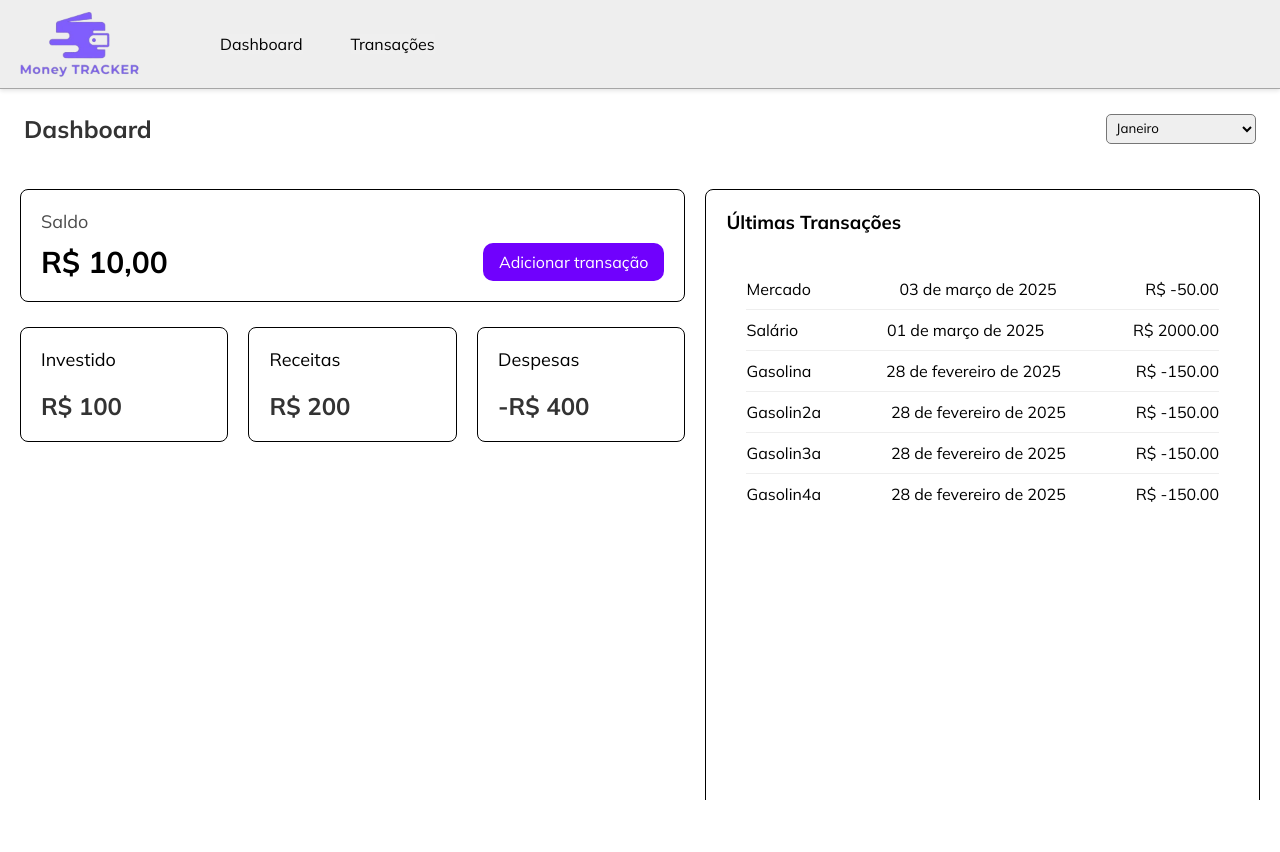
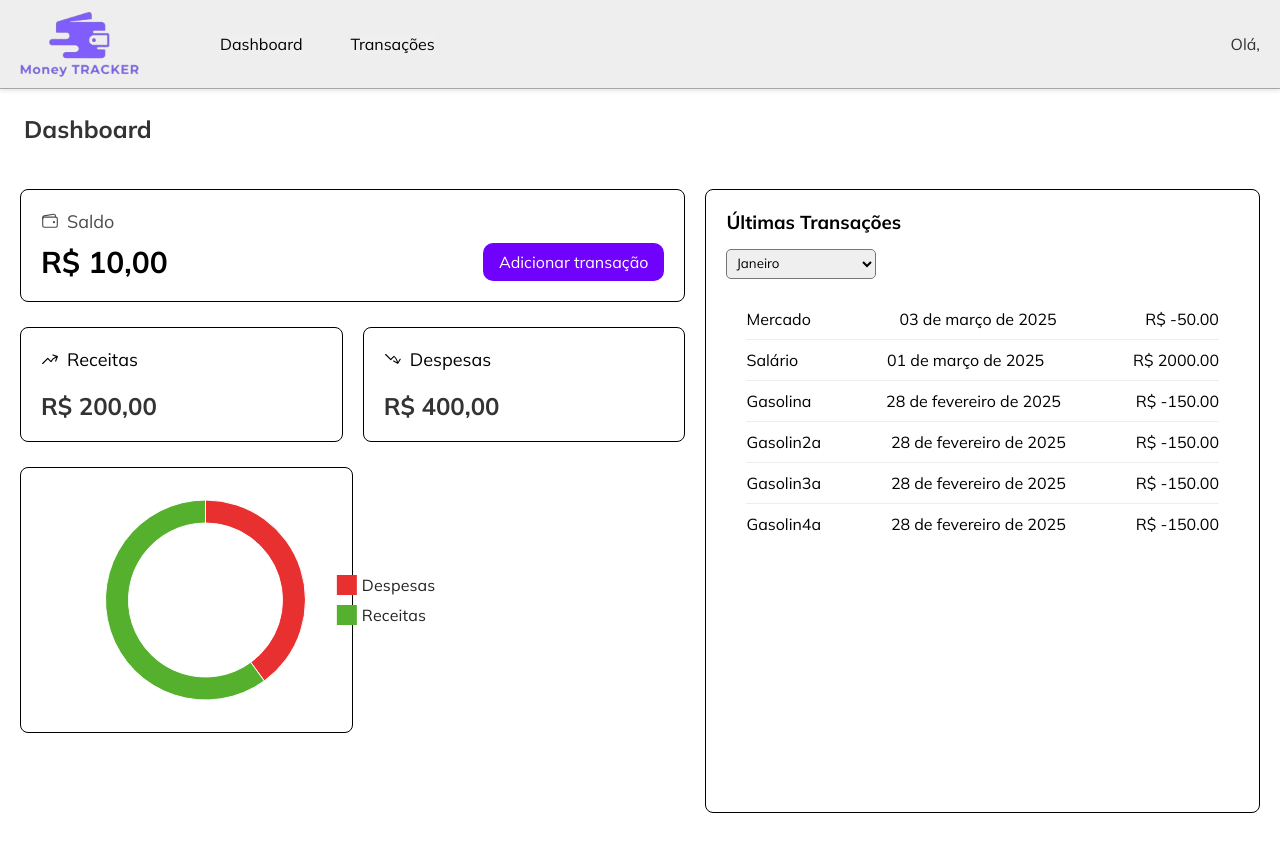
Before and after one commit to educoelho03/moneyTracker-frontend, a React (Vite) app: page /dashboard in a window 1280 px wide. Before the commit the page ends 800 px from the top, so only its background shows below. Built offline with nearby package versions, Linux system fonts and the light colour scheme; sample sign-in values are in the browser's storage.

Commit message:
add new features

```diff
--- a/src/app/components/Dashboard.tsx
+++ b/src/app/components/Dashboard.tsx
@@ -1,8 +1,14 @@
 import { useState } from "react";
+import { IoWalletOutline } from "react-icons/io5";
+import { HiArrowTrendingUp, HiArrowTrendingDown  } from "react-icons/hi2";
+
+import { PieChart } from '@mui/x-charts/PieChart';
 import "../../styles/dashboard.css";
+import TransactionModal from "./TransactionModal";
 
 export default function Dashboard() {
     const [selectedMonth, setSelectedMonth] = useState<string>("Janeiro");
+    const [modalOpen, setModalOpen] = useState<boolean>(false);
 
     const handleChangeMonth = (event: React.ChangeEvent<HTMLSelectElement>) => {
         setSelectedMonth(event.target.value);
@@ -19,7 +25,11 @@ export default function Dashboard() {
     ];
 
     const addNewTransaction = () => {
-        console.log("open modal...");
+        setModalOpen(true);
+    };
+
+    const closeModal = () => {
+        setModalOpen(false); // Fecha o modal
     };
 
     return (
@@ -29,26 +39,7 @@ export default function Dashboard() {
                 <div className="dashboard-title">
                     Dashboard
                 </div>
-                <div className="select-container">
-                    <select
-                        value={selectedMonth}
-                        onChange={handleChangeMonth}
-                        className="custom-select"
-                    >
-                        <option value="Janeiro">Janeiro</option>
-                        <option value="Fevereiro">Fevereiro</option>
-                        <option value="Março">Março</option>
-                        <option value="Abril">Abril</option>
-                        <option value="Maio">Maio</option>
-                        <option value="Junho">Junho</option>
-                        <option value="Julho">Julho</option>
-                        <option value="Agosto">Agosto</option>
-                        <option value="Setembro">Setembro</option>
-                        <option value="Outubro">Outubro</option>
-                        <option value="Novembro">Novembro</option>
-                        <option value="Dezembro">Dezembro</option>
-                    </select>
-                </div>
+
             </div>
 
             {/* Container principal */}
@@ -56,7 +47,7 @@ export default function Dashboard() {
                 <div className="dashboard-top-container">
                     <div className="dashboard-total-amount-container">
                         <div className="dashboard-total-amount-content">
-                            <h3>Saldo</h3>
+                            <h3><IoWalletOutline /> Saldo</h3>
                             <div className="dashboard-total-number">
                                 <p>R$ 10,00</p>
                                 <button className="add-transaction-button" onClick={addNewTransaction}>
@@ -65,25 +56,66 @@ export default function Dashboard() {
                             </div>
                         </div>
                         <div className="dashboard-amount-content">
-                        <div className="amount-section">
-                            <h3>Investido</h3>
-                            <p>R$ 100</p>
+                            <div className="amount-section">
+                                <h3><HiArrowTrendingUp /> Receitas</h3>
+                                <p>R$ 200,00</p>
+                            </div>
+                            <div className="amount-section">
+                                <h3><HiArrowTrendingDown /> Despesas</h3>
+                                <p>R$ 400,00</p>
+                            </div>
                         </div>
-                        <div className="amount-section">
-                            <h3>Receitas</h3>
-                            <p>R$ 200</p>
-                        </div>
-                        <div className="amount-section">
-                            <h3>Despesas</h3>
-                            <p>-R$ 400</p>
-                        </div>
+                        <div className="dashboard-graphic-container">
+                            {/* Grafico de pizza*/}
+                            <div className="dashboard-graphic-content">
+                            <PieChart
+                                  series={[
+                                    {
+                                      data: [
+                                        { id: 0, value: 10, label: 'Despesas', color: '#E93030' },
+                                        { id: 1, value: 15, label: 'Receitas', color: '#55B02E' },
+                                      ],
+                                      innerRadius: 77,
+                                      outerRadius: 100,
+                                      paddingAngle: 0,
+                                      cornerRadius: 0,
+                                      startAngle: 0,
+                                      endAngle: 360,
+                                    },
+                                  ]}
+                                  width={400}
+                                  height={200}
+                                />
+                            </div>
                         </div>
                     </div>
+
+
 
                     {/* Seção de Últimas Transações */}
                     <div className="dashboard-last-transactions-container">
                         <div className="dashboard-last-transactions-content">
                             <h3>Últimas Transações</h3>
+                            <div className="select-container">
+                                <select
+                                    value={selectedMonth}
+                                    onChange={handleChangeMonth}
+                                    className="custom-select"
+                                >
+                                    <option value="Janeiro">Janeiro</option>
+                                    <option value="Fevereiro">Fevereiro</option>
+                                    <option value="Março">Março</option>
+                                    <option value="Abril">Abril</option>
+                                    <option value="Maio">Maio</option>
+                                    <option value="Junho">Junho</option>
+                                    <option value="Julho">Julho</option>
+                                    <option value="Agosto">Agosto</option>
+                                    <option value="Setembro">Setembro</option>
+                                    <option value="Outubro">Outubro</option>
+                                    <option value="Novembro">Novembro</option>
+                                    <option value="Dezembro">Dezembro</option>
+                                </select>
+                            </div>
                             <div className="last-transactions">
                                 {latestTransactions.map((transaction, index) => (
                                     <div key={index}>
@@ -93,10 +125,13 @@ export default function Dashboard() {
                                     </div>
                                 ))}
                             </div>
+
                         </div>
                     </div>
                 </div>
             </div>
+
+            {modalOpen && <TransactionModal onClose={closeModal} />}
         </>
     );
 }
--- a/src/app/components/Topbar.tsx
+++ b/src/app/components/Topbar.tsx
@@ -1,9 +1,8 @@
-import React from "react";
 import { useNavigate } from "react-router-dom";
 import "../../styles/topbar.css";
 
 export default function Topbar() {
-    const userName = localStorage.getItem("userName");
+    const userName = localStorage.getItem("name");
     const navigate = useNavigate();
 
     return (
@@ -15,7 +14,7 @@ export default function Topbar() {
                     <button onClick={() => navigate("/transacoes")}>Transações</button>
                 </div>
                 <div className="topbar-user">
-                    {userName && <span>Olá, {userName}</span>}
+                    <span>Olá, {userName}</span>
                 </div>
             </div>
         </div>
--- a/src/app/components/Transaction.tsx
+++ b/src/app/components/Transaction.tsx
@@ -1,6 +1,7 @@
 import { useState, useEffect } from "react";
 import axios from "axios";
 import "../../styles/transaction.css";
+
 
 interface Transaction {
     name: string;
--- a/src/app/components/TransactionModal.tsx
+++ b/src/app/components/TransactionModal.tsx
@@ -0,0 +1,126 @@
+import { useState } from "react";
+import axios from "axios";
+import "../../styles/modal.css";
+
+interface TransactionModalProps {
+    onClose: () => void;
+}
+
+const TransactionModal: React.FC<TransactionModalProps> = ({ onClose }) => {
+    const [name, setName] = useState<string>("");
+    const [amount, setAmount] = useState<number>(50);
+    const [selectedType, setSelectedType] = useState<string>("DESPESA");
+    const [selectedCategory, setSelectedCategory] = useState<string>("SALARY");
+
+    const handleNameChange = (event: React.ChangeEvent<HTMLInputElement>) => {
+        setName(event.target.value);
+    };
+
+    const handleAmountChange = (event: React.ChangeEvent<HTMLInputElement>) => {
+        setAmount(parseFloat(event.target.value));
+    };
+
+    const handleTypeChange = (event: React.ChangeEvent<HTMLSelectElement>) => {
+        setSelectedType(event.target.value);
+    };
+
+    const handleCategoryChange = (event: React.ChangeEvent<HTMLSelectElement>) => {
+        setSelectedCategory(event.target.value);
+    };
+
+    const addNewTransaction = async (name: string, amount: number, transactionType: string, transactionCategory: string) => {
+        try {
+            const token = localStorage.getItem('jwtToken');
+
+            const transactionData = {
+                transaction: {
+                    name,
+                    amount,
+                    transactionType,
+                    transactionCategory
+                }
+            };
+
+            await axios.post('http://localhost:8080/api/transactions/add', transactionData, {
+                headers: {
+                    'Authorization': token,
+                    'Content-Type': 'application/json'
+                }
+            });
+        } catch (error) {
+            console.log("Erro ao adicionar transação:", error);
+        }
+    };
+
+    const handleSubmit = async (event: React.FormEvent) => {
+        event.preventDefault();
+
+        await addNewTransaction(name, amount, selectedType, selectedCategory);
+        onClose();
+    };
+
+    return (
+        <div className="modal-overlay">
+            <div className="modal-content">
+                <h2>Adicionar Transação</h2>
+                <h5>Insira as informações abaixo.</h5>
+                <form onSubmit={handleSubmit}>
+                    <div className="form-space">
+                        <label className="teste">Nome:</label>
+                        <input
+                            type="text"
+                            placeholder="Digite o nome"
+                            value={name}
+                            onChange={handleNameChange}
+                            required
+                        />
+                    </div>
+                    <div className="form-space">
+                        <label>Valor:</label>
+                        <input
+                            type="number"
+                            placeholder="R$ 50"
+                            value={amount}
+                            onChange={handleAmountChange}
+                            required
+                        />
+                    </div>
+                    <div className="form-space">
+                        <label>Tipo:</label>
+                        <select
+                            value={selectedType}
+                            onChange={handleTypeChange}
+                            required
+                        >
+                            <option value="DESPESA">Despesa</option>
+                            <option value="DEPOSITO">Depósito</option>
+                        </select>
+                    </div>
+                    <div className="form-space">
+                        <label>Categoria:</label>
+                        <select
+                            value={selectedCategory}
+                            onChange={handleCategoryChange}
+                            required
+                        >
+                            <option value="EDUCATION">Educação</option>
+                            <option value="FOOD">Comida</option>
+                            <option value="TRANSPORT">Transporte</option>
+                            <option value="HOUSING">Moradia</option>
+                            <option value="HEALTH">Saúde</option>
+                            <option value="ENTERTAINMENT">Entreterimento</option>
+                            <option value="TRAVEL">Viagem</option>
+                            <option value="SALARY">Salário</option>
+                        </select>
+                    </div>
+                    <div className="btn-container">
+                        <button type="button" onClick={onClose}>Fechar</button>
+                        <button type="submit">Adicionar</button>
+                    </div>
+                </form>
+            </div>
+        </div>
+    );
+};
+
+export default TransactionModal;
--- a/src/index.css
+++ b/src/index.css
@@ -17,5 +17,4 @@
 html, body {
   width: 100%;
   height: 100%;
-  overflow: hidden;
 }
--- a/src/styles/dashboard.css
+++ b/src/styles/dashboard.css
@@ -52,6 +52,9 @@
 }
 
 .dashboard-total-amount-content h3 {
+    display: flex;
+    align-items: center;
+    gap: 0.5rem;
     opacity: 0.7;
     font-size: 18px;
     font-weight: normal;
@@ -65,6 +68,17 @@
 .dashboard-total-amount-content p {
     font-size: 30px;
     font-weight: 600;
+}
+
+.dashboard-graphic-container {
+    margin-top: 25px;
+    border: 1px solid #000;
+    border-radius: 8px;
+    width: 50%;
+}
+
+.dashboard-graphic-content {
+    padding: 2rem;
 }
 
 .add-transaction-button {
@@ -96,6 +110,9 @@
 }
 
 .amount-section h3 {
+    display: flex;
+    align-items: center;
+    gap: 0.5rem;
     font-size: 18px;
     font-weight: normal;
     margin-bottom: 20px;
--- /dev/null
+++ b/src/styles/modal.css
@@ -0,0 +1,107 @@
+.modal-overlay {
+    position: fixed;
+    top: 0;
+    left: 0;
+    width: 100%;
+    height: 100%;
+    background-color: rgba(0, 0, 0, 0.815); /* Fundo escuro semi-transparente */
+    display: flex;
+    justify-content: center;
+    align-items: center;
+    z-index: 1000; /* Garante que o modal fique acima de outros elementos */
+}
+
+.modal-content {
+    background-color: #ffffff;
+    padding: 24px;
+    border-radius: 12px;
+    width: 500px;
+    box-shadow: 0 4px 16px rgba(0, 0, 0, 0.2);
+    max-height: 90vh;
+    overflow-y: auto;
+}
+
+.modal-content h2 {
+    font-size: 24px;
+    font-weight: 600;
+    color: #333333;
+}
+
+.modal-content h5 {
+    color: #797979;
+    margin-bottom: 25px;
+}
+
+.modal-content form {
+    display: flex;
+    flex-direction: column;
+    gap: 16px;
+}
+
+.form-space {
+    display: grid;
+}
+
+.modal-content label {
+    font-size: 14px;
+    font-weight: 500;
+    color: #555555;
+    margin-bottom: 6px;
+}
+
+.modal-content input,
+.modal-content select {
+    width: 100%;
+    padding: 12px;
+    border: 1px solid #cccccc;
+    border-radius: 8px;
+    font-size: 14px;
+    color: #333333;
+    background-color: #f9f9f9; /* Fundo claro para os inputs */
+    transition: border-color 0.3s ease;
+}
+
+.modal-content input:focus,
+.modal-content select:focus {
+    border-color: var(----primary-color);
+    outline: none;
+}
+
+.modal-content input::placeholder {
+    color: #999999;
+}
+
+.modal-content .btn-container {
+    display: flex;
+    justify-content: flex-end;
+    gap: 12px;
+    margin-top: 24px;
+}
+
+.modal-content button {
+    padding: 12px 24px;
+    border: none;
+    border-radius: 8px;
+    font-size: 14px;
+    font-weight: 500;
+    cursor: pointer;
+    transition: background-color 0.3s ease;
+}
+
+.modal-content button[type="submit"] {
+    background-color: var(--primary-color); /* Cor do botão de enviar */
+    color: #ffffff;
+}
+
+.modal-content button[type="submit"]:hover {
+    background-color: var(--secondary-color);
+}
+
+.modal-content button[type="button"] {
+    background-color: #f0f0f0;
+    color: #333333;
+}
+
+.modal-content button[type="button"]:hover {
+    background-color: #d0d0d0; /* Cor ao passar o mouse */
+}
```
Also changed, not shown: package.json (+9 -1 lines), 1 other file (tests, documents, lock files or other folders).
